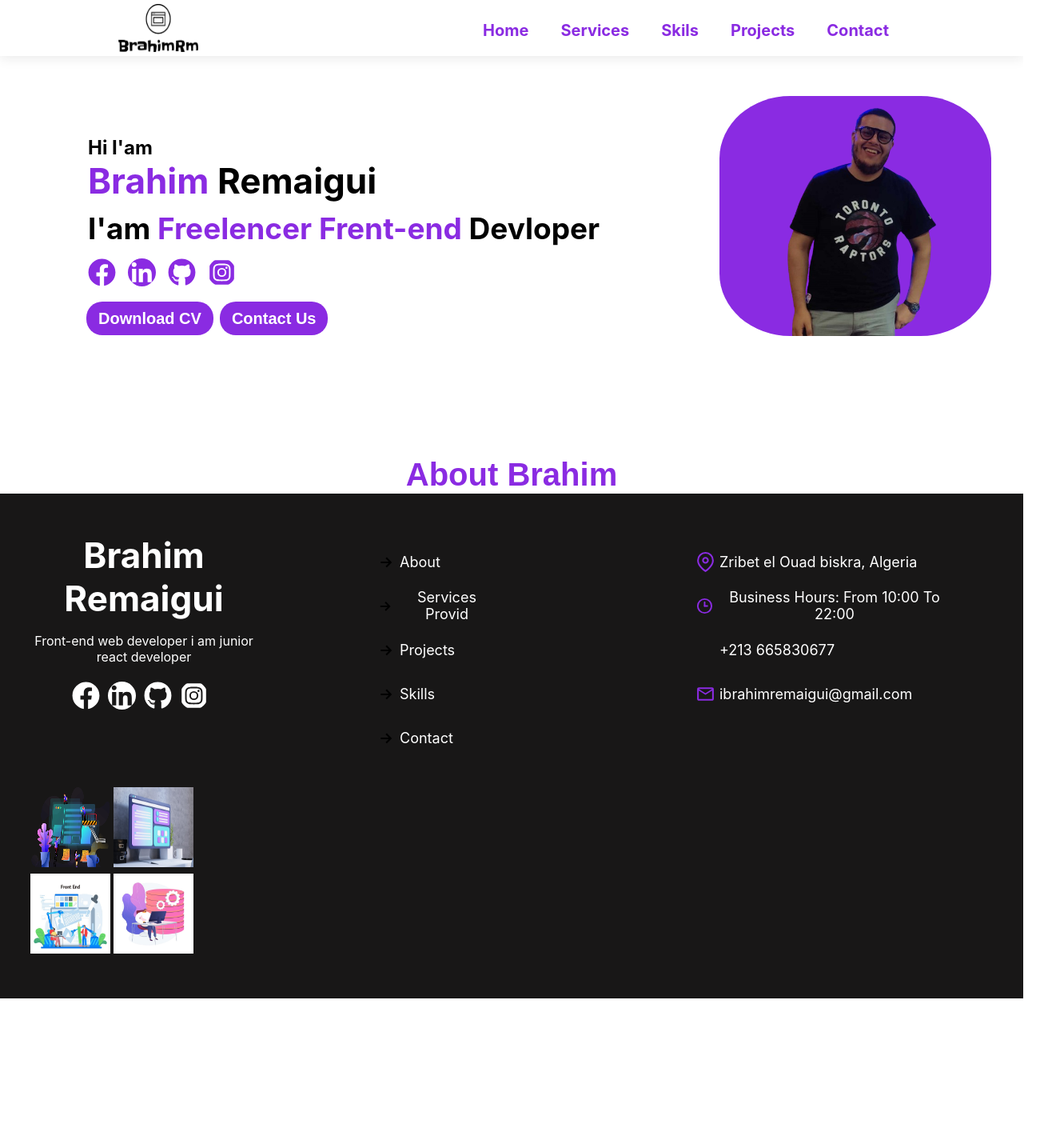
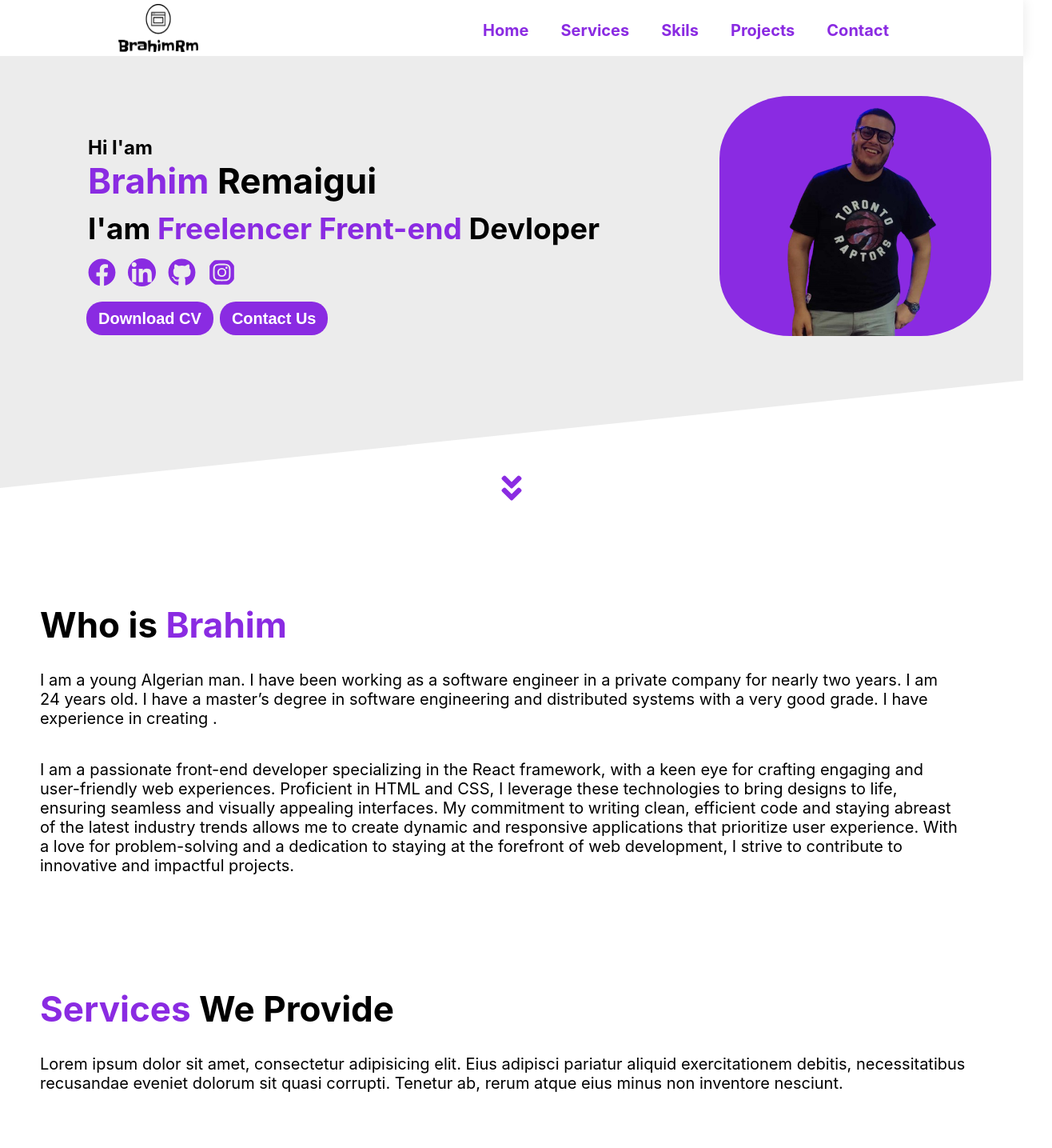
Before and after one commit to BrahimRemaigui/Brahim-Portfolio, a React (Create React App) app: page / in a window 1280 px wide. Shown: the top 1435 px of the page at 80% size, 1316 px wide, since content can reach past the window. Before the commit the page ends 1248 px from the top, so only its background shows below. Built offline with nearby package versions, Linux system fonts and the light colour scheme; some icons are missing; the HTML template or start-up script is replaced by a standard one.

Commit message:
Add files via upload

```diff
--- a/src/Navbar.js
+++ b/src/Navbar.js
@@ -22,8 +22,8 @@ export default function Navbar()
             <div className='muno'>
                 <ul className={`nav ${isLiked ? "menu-responsive" :"muno_normale" }`}onMouseLeave={changefalse} >
 
-                    <Link  style={{textDecoration:'none'}} to="/"><li className='munoitem'><a>Home</a> </li></Link>
-                    <Link style={{textDecoration:'none'}} to="services"><li className='munoitem'> Services</li></Link>
+                    <Link  style={{textDecoration:'none'}} to="/"><li className='munoitem'>Home </li></Link>
+                    <Link style={{textDecoration:'none'}} to="services"><li className='munoitem'> Services </li></Link>
                     <Link style={{textDecoration:'none'}} to="Skills"><li className='munoitem'> Skils</li></Link>
                     <Link style={{textDecoration:'none'}} to="project"><li className='munoitem'> Projects</li></Link>
                     <NavLink style={{textDecoration:'none'}} to="Contact" className='munoitem' activeClassName="active-class"><li > Contact</li></NavLink>
--- a/src/compontents/About.jsx
+++ b/src/compontents/About.jsx
@@ -1,9 +1,9 @@
 import './Home.css'
 export default function About(){
     return(
-        <div className="home-container">
-        <div className="space-witi">
-         <h1>Who is Brahim</h1>
+
+        <div className="About-section">
+         <h1>Who is  <span style={{color:'blueviolet'}}>Brahim </span></h1>
          <p>
          I am a young Algerian man. I have been working as a software engineer in a
          private company for nearly two years. I am 24 years old. I have a master’s degree in software engineering and distributed systems with a very good grade.
@@ -11,7 +11,7 @@ export default function About(){
          </p>
          <p>I am a passionate front-end developer specializing in the React framework, with a keen eye for crafting engaging and user-friendly web experiences. Proficient in HTML and CSS, I leverage these technologies to bring designs to life, ensuring seamless and visually appealing interfaces. My commitment to writing clean, efficient code and staying abreast of the latest industry trends allows me to create dynamic and responsive applications that prioritize user experience. With a love for problem-solving and a dedication to staying at the forefront of web development, I strive to contribute to innovative and impactful projects.</p>
         </div>
-        </div>
+
     )
 
 }
--- a/src/compontents/Contact.css
+++ b/src/compontents/Contact.css
@@ -1,6 +1,6 @@
 .Contact-con{
 margin: 30px auto;
-width: 65%;
+width: 95%;
 padding-top: 30px;
 padding: 25px 50px 50px 50px;
 height: 60vh;
--- a/src/compontents/Home.css
+++ b/src/compontents/Home.css
@@ -2,10 +2,24 @@
  color: black;
  width: 100%;
  height: fit-content;
- min-height: 500px;
+ min-height: 400px;
  display: flex;
+ background-color: #ececec;
  position: relative;
+ margin-bottom: 120px;
 }
+.home-container::before {
+    content: "";
+    position: absolute;
+    left: 0;
+    top: 140px;
+    width: 100%;
+    height: 100%;
+    background-color: #ececec;
+    z-index: -1;
+    transform: skewY(-6deg);
+    transform-origin: top left;
+  }
 .AboutBrahim button{
     border: none;
     color: blueviolet;
@@ -23,8 +37,7 @@
 .home-container .space-witi{
     width: calc(60% - 60px);
     height: fit-content;
-    padding: 110px 50px 110px 110px;
-
+    padding: 110px 50px 0px 110px;
     text-align: start;
     margin-top: -10px;
 }
@@ -142,6 +155,32 @@
      margin-top: 50px;
     }
     to {
-        margin-top: 150px;
+        margin-top: 100px;
     }
   }
+
+  .About-section{
+    margin-top:70px ;
+    margin-bottom: 70px;
+    display: flex;
+    flex-direction: column;
+    width: 90%;
+    padding: 50px 50px;
+    align-items: start;
+    transition: 4s;
+  }
+  .About-section h1{
+    text-align: start;
+  }
+  .About-section  p{
+    text-align: start;
+    font-size: 20px;
+  }
+  .Double-Down{
+    font-size: 40px;
+    color: blueviolet;
+    transition: 1s;
+  }
+  .Double-Down:hover{
+    margin-top:15px ;
+  }
--- a/src/compontents/Home.jsx
+++ b/src/compontents/Home.jsx
@@ -5,9 +5,17 @@ import { FaGithub } from "react-icons/fa";
 import { FaInstagramSquare } from "react-icons/fa";
 import { useNavigate } from 'react-router-dom'
 import About from './About'
+import Services from './Services'
+import Skils from './Skills'
+import Project from './Project'
+import Contact from './Contact'
 import {Link} from 'react-router-dom'
 import img from '../imgs/brahim-photo-removebg-preview.png'
 import { useState } from 'react';
+import { FaAngleDoubleDown } from "react-icons/fa";
+import useScroll from '../useScroll'
+
+
 export default function Home() {
     const navigate = useNavigate();
     const [isVisible, setIsVisible] = useState(false);
@@ -27,7 +35,7 @@ export default function Home() {
         link.click();
         document.body.removeChild(link);
       };
-
+      const scrollPosition = useScroll();
 
     return (
         <div>
@@ -37,7 +45,7 @@ export default function Home() {
                 <h1><span style={{color:'blueviolet'}}>Brahim </span> Remaigui </h1>
                 <h1 style={{fontSize:'37px'}}>I'am <span style={{color:'blueviolet'}}>Freelencer Frent-end </span> Devloper </h1>
                 <div className="icons">
-                <FaFacebook className='fb-icon'/>
+               <a href="www.facebook.com"> <FaFacebook className='fb-icon'/></a>
                 <a href="www.facebook.com"><GrLinkedin className='fb-icon'/></a>
                 <FaGithub className='fb-icon'onClick={()=>{ navigate("https://github.com/BrahimRemaigui") }}/>
                 <FaInstagramSquare className='fb-icon'/>
@@ -55,12 +63,13 @@ export default function Home() {
             </div>
 
         </div>
-        <div className='AboutBrahim'>
-            <button onClick={toggleVisibility}>About Brahim</button>
+        <a href="#about"><FaAngleDoubleDown  className='Double-Down'/> </a>
+        <div id='about'> {  <About></About> }   </div>
+        <div> {  <Services></Services> }   </div>
+        <div> {  <Skils></Skils> }   </div>
+        <div> {  <Project></Project> }   </div>
+        <div> {  <Contact></Contact> }   </div>
 
-        </div>
-
-        <div> {isVisible&&  <About></About> }   </div>
 
 
 
--- a/src/compontents/Services.jsx
+++ b/src/compontents/Services.jsx
@@ -5,13 +5,12 @@ import img2 from '../imgs/ricardo-viana--tYsPFKMm7g-unsplash.jpg'
 import img3 from '../imgs/frent-end.jpg'
 import img4 from '../imgs/descktop-app.jpg'
 import { GrFormNextLink } from "react-icons/gr";
-
 import img5 from '../imgs/db.jpg'
 export default function Services() {
   const class1 = 'dis-btn';
   const class2 = 'place';
   return (
-    <div className='servises-con'>
+    <div className='servises-con' id='services'>
       <div className="space-witi">
         <h1><span style={{ color: 'blueviolet' }}>Services </span> We Provide </h1>
         <p>Lorem ipsum dolor sit amet, consectetur adipisicing elit. Eius adipisci pariatur aliquid exercitationem debitis, necessitatibus recusandae eveniet dolorum sit quasi corrupti. Tenetur ab, rerum atque eius minus non inventore nesciunt.</p>
--- a/src/index.css
+++ b/src/index.css
@@ -6,6 +6,7 @@ body {
   -webkit-font-smoothing: antialiased;
   -moz-osx-font-smoothing: grayscale;
 
+  /*font-family: 'Rubik', sans-serif;*/
 }
 
 code {
@@ -67,3 +68,7 @@ Link{
   height: fit-content;
   margin: 100px 50px ;
 }
+p{
+
+  font-size: 22px;
+}
--- /dev/null
+++ b/src/useScroll.jsx
@@ -0,0 +1,24 @@
+import { useState, useEffect } from 'react';
+
+const useScroll = () => {
+  const [scrollPosition, setScrollPosition] = useState(window.scrollY);
+
+  useEffect(() => {
+    // Function to update scroll position
+    const handleScroll = () => {
+      setScrollPosition(window.scrollY);
+    };
+
+    // Attach the event listener
+    window.addEventListener('scroll', handleScroll);
+
+    // Clean up the event listener on component unmount
+    return () => {
+      window.removeEventListener('scroll', handleScroll);
+    };
+  }, []); // Empty dependency array ensures that the effect runs only once during component mount
+
+  return scrollPosition;
+};
+
+export default useScroll;
```
